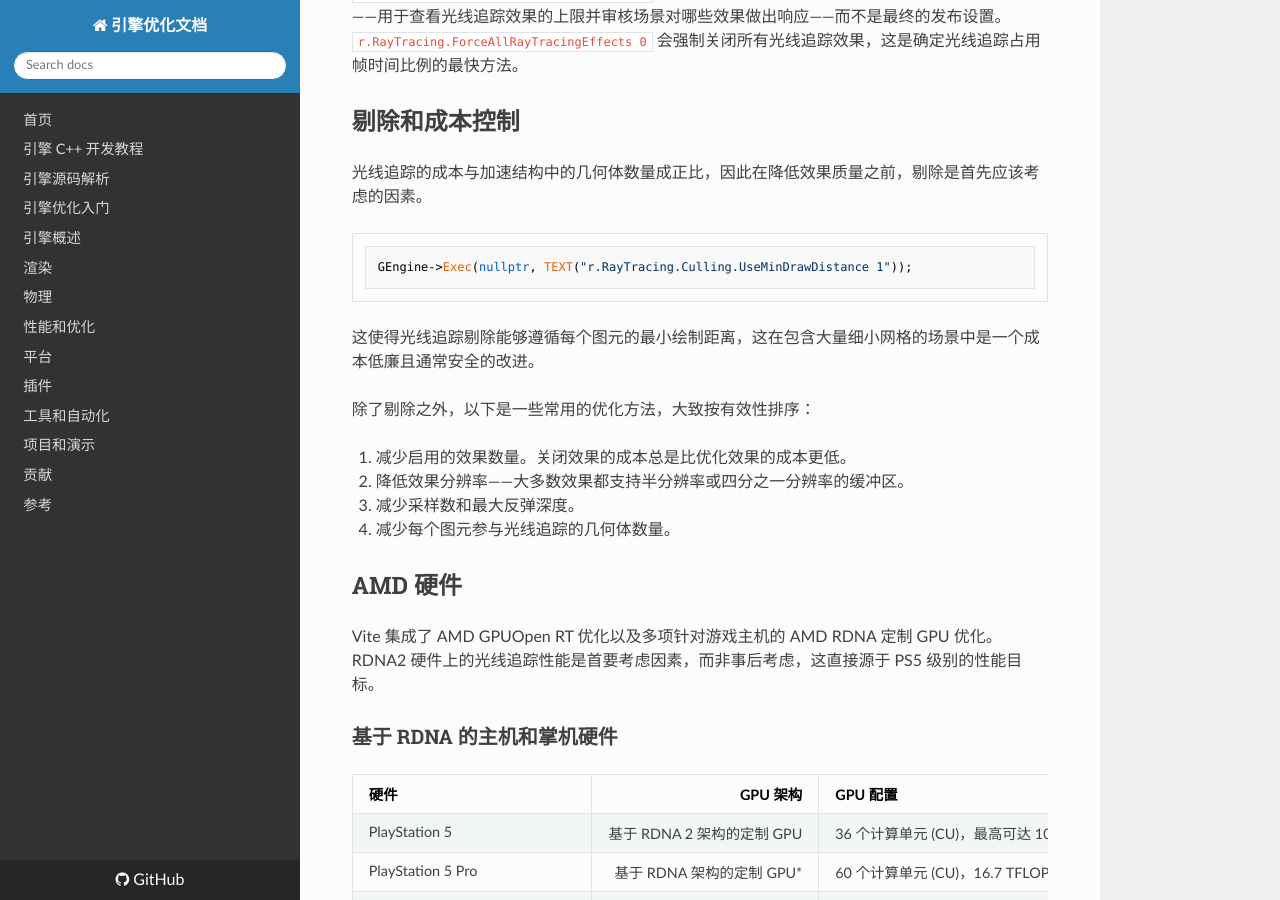
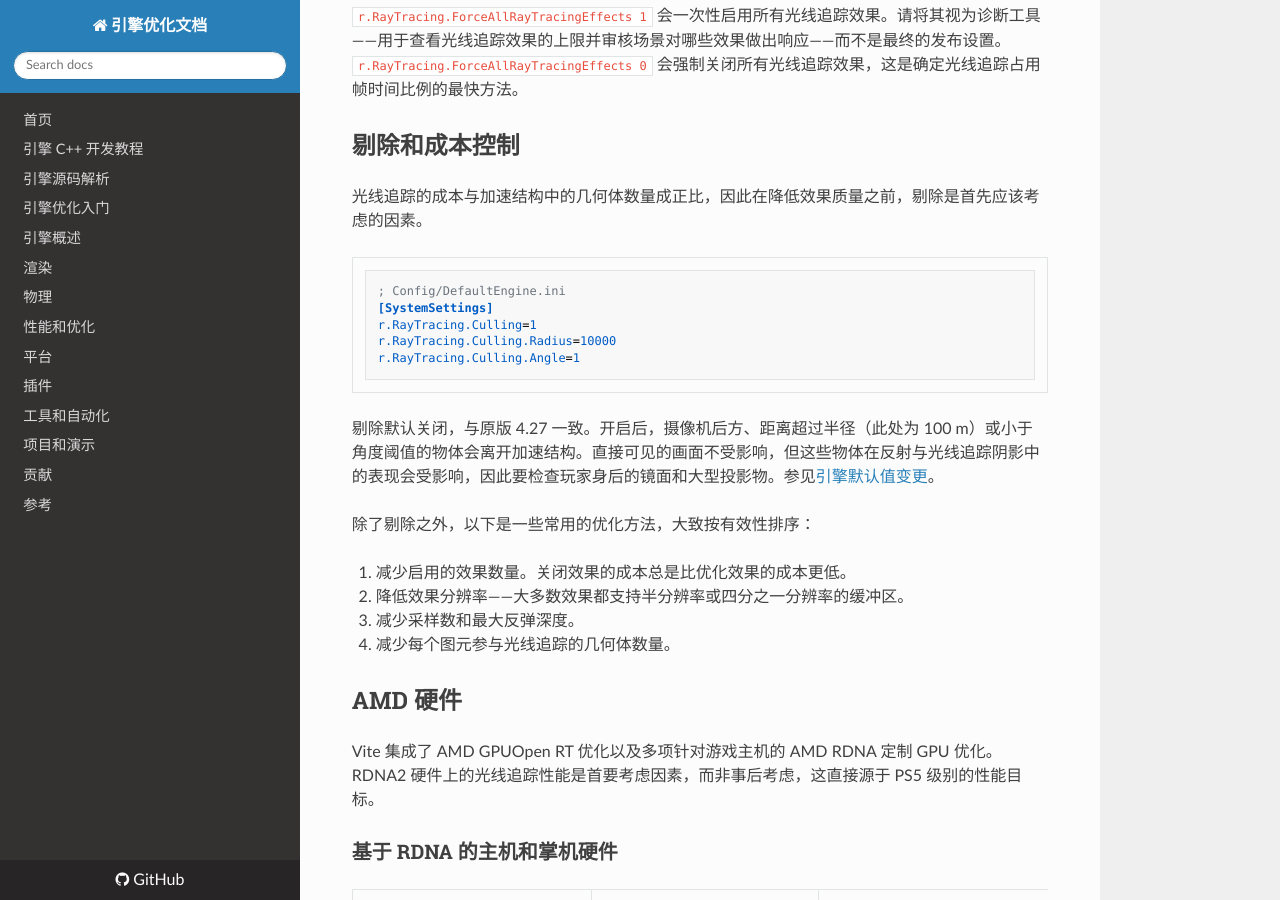
Before and after one commit to OpenHUTB/cpp, an MkDocs documentation site: the page built from docs/optimization/Rendering/Ray-Tracing.md, in a window 1280 px wide and 900 px high, scrolled down 2031 px. Built offline with MkDocs 1.6.1, drawn with Linux system fonts in a browser that asks for light colours; nearby versions of some CDN libraries; a script that is not in the unit is left out; some of the changed text lies outside the part shown.

Commit message:
docs: 剔除章节改用原文配置并修正《黑神话：悟空》表述
原译把剔除写成 r.RayTracing.Culling.UseMinDrawDistance 的 C++ 调用，
原文给的是 ini 中 Culling/Radius/Angle 三项及其代价说明，已按原文重写；
另修正把 DDGI 说成《黑神话：悟空》所用堆栈的表述。

````diff
--- a/docs/optimization/Rendering/Ray-Tracing.md
+++ b/docs/optimization/Rendering/Ray-Tracing.md
@@ -30,7 +30,7 @@ Vite 中的光线追踪是一个与引擎无关的管线：加速结构独立于
 
 即使反射可用，也存在一个额外的注意事项：debloat 开关会强制使用排序延迟反射算法，并编译掉旧的非延迟路径。
 
-动态 DDGI 是一个独立的系统，它通过 `r.GlobalIllumination.ExperimentalPlugin` 而不是 `r.RayTracing.*` 组启用，并且**不受** debloat 开关的影响。请参阅[动态 DDGI](./DDGI-Dynamic.md)。这是《黑神话：悟空》所用的渲染堆栈。
+动态 DDGI 是一个独立的系统，它通过 `r.GlobalIllumination.ExperimentalPlugin` 而不是 `r.RayTracing.*` 组启用，并且**不受** debloat 开关的影响。请参阅[动态 DDGI](./DDGI-Dynamic.md)。这些效果来自 NVIDIA 的 UE RTX 分支，与《黑神话：悟空》在 UE5 上交付的完整光线追踪模式同属一个技术谱系。
 [![《黑神话：悟空》光线追踪对比](https://img.youtube.com/vi/A5boaueGopg/0.jpg)](https://www.youtube.com/watch?v=A5boaueGopg)
 
 ## 启用和禁用
@@ -61,11 +61,15 @@ r.RayTracing.Translucency=0
 
 光线追踪的成本与加速结构中的几何体数量成正比，因此在降低效果质量之前，剔除是首先应该考虑的因素。
 
-```c++
-GEngine->Exec(nullptr, TEXT("r.RayTracing.Culling.UseMinDrawDistance 1"));
+```ini
+; Config/DefaultEngine.ini
+[SystemSettings]
+r.RayTracing.Culling=1
+r.RayTracing.Culling.Radius=10000
+r.RayTracing.Culling.Angle=1
 ```
 
-这使得光线追踪剔除能够遵循每个图元的最小绘制距离，这在包含大量细小网格的场景中是一个成本低廉且通常安全的改进。
+剔除默认关闭，与原版 4.27 一致。开启后，摄像机后方、距离超过半径（此处为 100 m）或小于角度阈值的物体会离开加速结构。直接可见的画面不受影响，但这些物体在反射与光线追踪阴影中的表现会受影响，因此要检查玩家身后的镜面和大型投影物。参见[引擎默认值变更](../Performance/Engine-Defaults.md#光线追踪剔除)。
 
 
 除了剔除之外，以下是一些常用的优化方法，大致按有效性排序：
````
